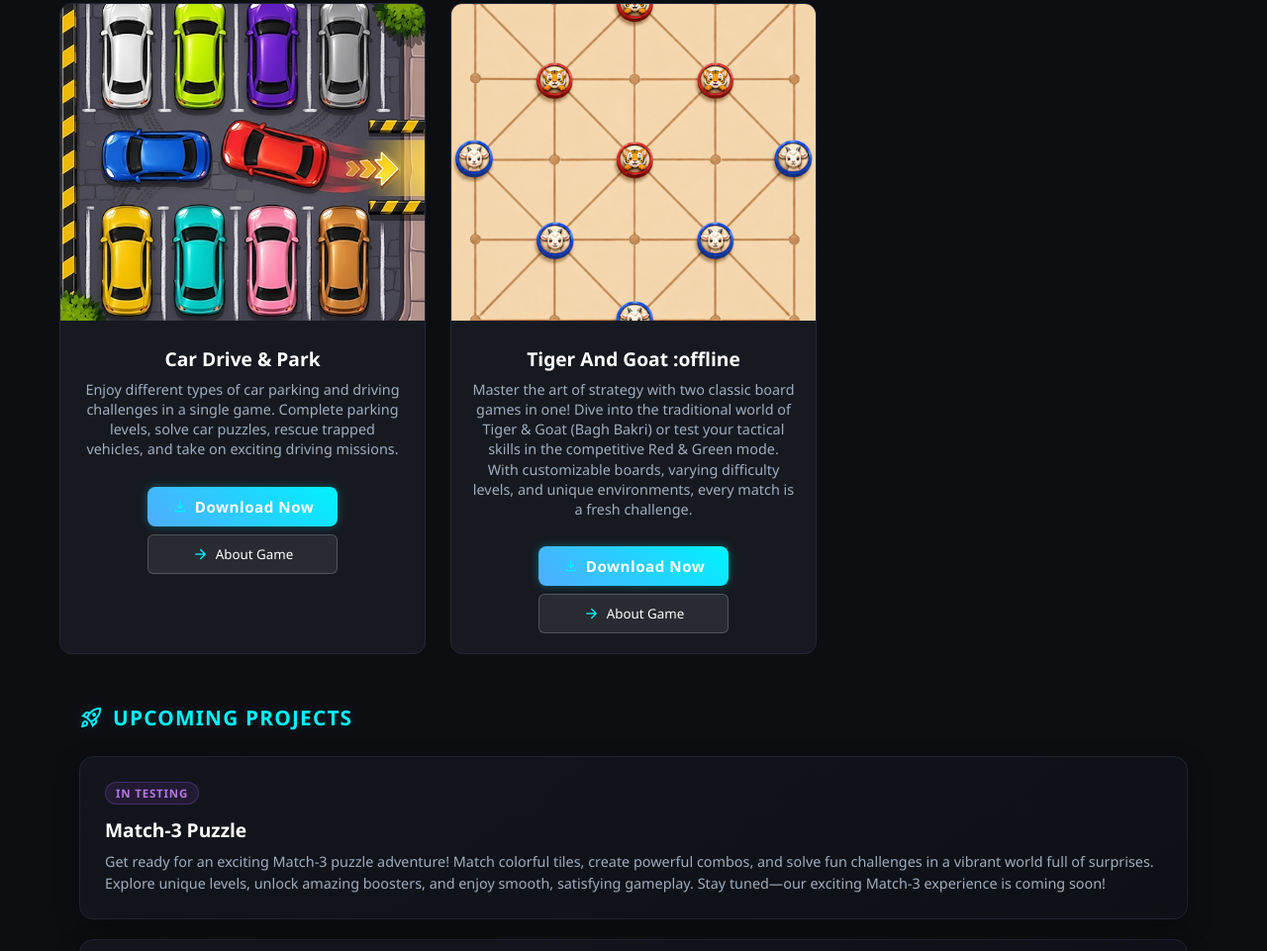
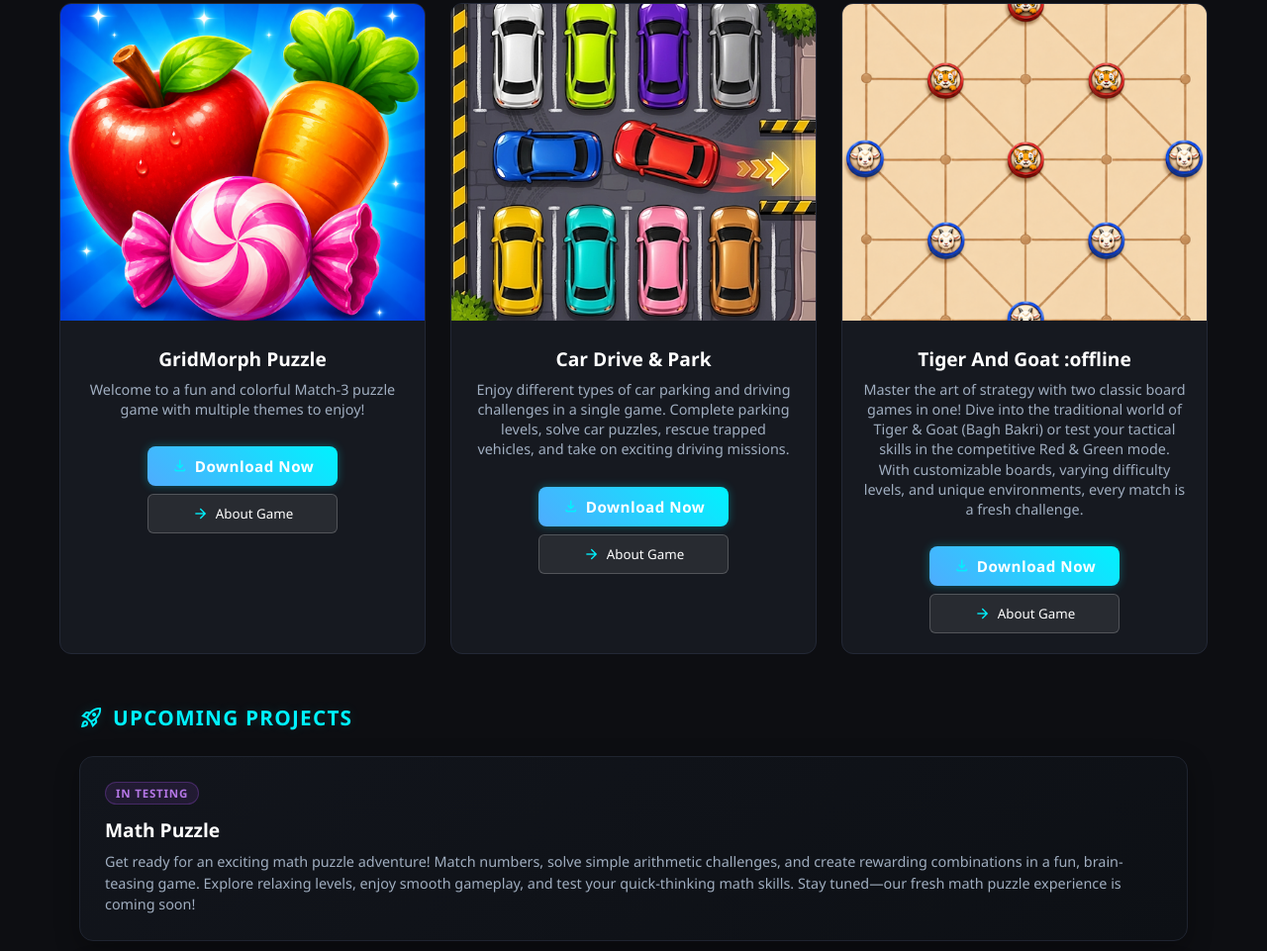
Before and after one commit to vasustudioofficial/vasustudioofficial.github.io, a plain HTML site: page index.html in a window 1280 px wide. Shown: the part 1432-2393 px from the top of the page at 99% size. Drawn offline with nearby package versions, Linux system fonts and the light colour scheme.

Commit message:
add game

```diff
--- a/data.js
+++ b/data.js
@@ -2,6 +2,21 @@
 // 1. Expanded Games Data Matrix with Media Reference Assets
 const gamesData = [
 
+     {
+        id: "GridMorph Puzzle",
+        title: "GridMorph Puzzle",
+        description: "Welcome to a fun and colorful Match-3 puzzle game with multiple themes to enjoy!",
+        thumbnail: "assets/gridmorphpuzzle.png",
+        playStoreUrl: "https://play.google.com/store/apps/details?id=com.vasustudio.gridmorphpuzzle",
+        featured: true,
+        // Game specific media assets
+        media: {
+            screenshots: [
+                "assets/fruitmatch-3.png",
+                "assets/matchblast.png"
+            ]
+        }
+    },
     {
         id: "Car Drive & Park",
         title: "Car Drive & Park",
@@ -258,6 +273,13 @@ document.addEventListener("DOMContentLoaded", () => {
     const studioGamesDatabase = [
         // --- Live Games Section (Carousel) ---
         {
+            name: "GridMorph Puzzle",
+            desc: "Welcome to a fun and colorful Match-3 puzzle game with multiple themes to enjoy!",
+            img: "assets/gridmorphpuzzle.png",
+            heroImg: "assets/match-34K.png", // 4K Hero asset
+            status: "live"
+        },
+        {
             name: "Car Drive & Park",
             desc: "Enjoy different types of car parking and driving challenges in a single game.",
             img: "assets/cardriveandpark.png",
@@ -296,8 +318,8 @@ document.addEventListener("DOMContentLoaded", () => {
 
         // --- Upcoming Games Section (With & Without Graphics) ---
         {
-            name: "Match-3 Puzzle",
-            desc: "Get ready for an exciting Match-3 puzzle adventure! Match colorful tiles, create powerful combos, and solve fun challenges in a vibrant world full of surprises. Explore unique levels, unlock amazing boosters, and enjoy smooth, satisfying gameplay. Stay tuned—our exciting Match-3 experience is coming soon!",
+            name: "Math Puzzle",
+            desc: "Get ready for an exciting math puzzle adventure! Match numbers, solve simple arithmetic challenges, and create rewarding combinations in a fun, brain-teasing game. Explore relaxing levels, enjoy smooth gameplay, and test your quick-thinking math skills. Stay tuned—our fresh math puzzle experience is coming soon!",
             img: "", // Graphics Link Available
             status: "upcoming",
             projectstatus : "In Testing"
--- a/index.html
+++ b/index.html
@@ -167,7 +167,7 @@
                                     <span class="material-symbols-outlined">download_for_offline</span>
                                 </div>
                                 <div class="stat-data">
-                                    <span class="stat-number">1.5K+</span>
+                                    <span class="stat-number">3.5K+</span>
                                     <span class="stat-label">Total Installs</span>
                                 </div>
                             </div>
@@ -177,7 +177,7 @@
                                     <span class="material-symbols-outlined">group</span>
                                 </div>
                                 <div class="stat-data">
-                                    <span class="stat-number">700+</span>
+                                    <span class="stat-number">1.4K+</span>
                                     <span class="stat-label">Monthly Active</span>
                                 </div>
                             </div>
```
Also changed, not shown: app-ads.txt, assets/gridmorphpuzzle.png (added), 3 other files.
